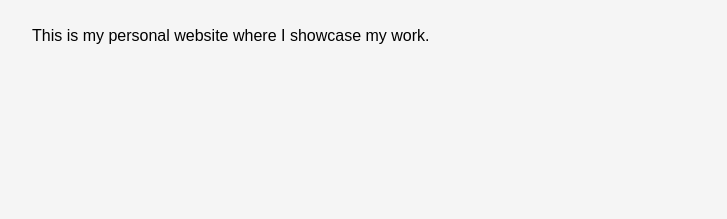
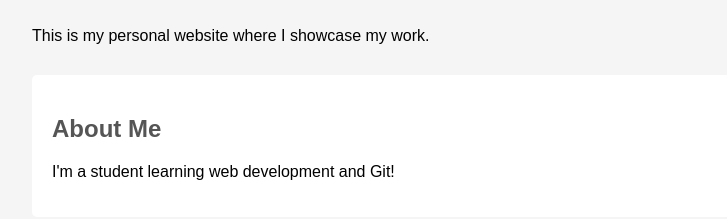
Before and after one commit to Greate212/richard-goode-stashing-practice, a plain HTML site: page index.html in a window 1280 px wide. Shown: the part 121-340 px from the top of the page, without its empty margins (208-935 px from the left). Drawn offline with Linux system fonts and the light colour scheme; files that its build step writes are made by us from their sources.

Commit message:
add about section

```diff
--- a/css/styles.css
+++ b/css/styles.css
@@ -29,3 +29,14 @@ nav ul {
 nav li {
     margin: 0 15px;
 }
+
+section {
+    margin: 30px 0;
+    padding: 20px;
+    background-color: white;
+    border-radius: 5px;
+}
+
+h2 {
+    color: #555;
+}
--- a/index.html
+++ b/index.html
@@ -23,6 +23,11 @@
 
     <main>
         <p>This is my personal website where I showcase my work.</p>
+        <section id="about">
+            <h2>About Me</h2>
+            <p>I'm a student learning web development and Git!</p>
+        </section>
+
     </main>
 </body>
 
```
